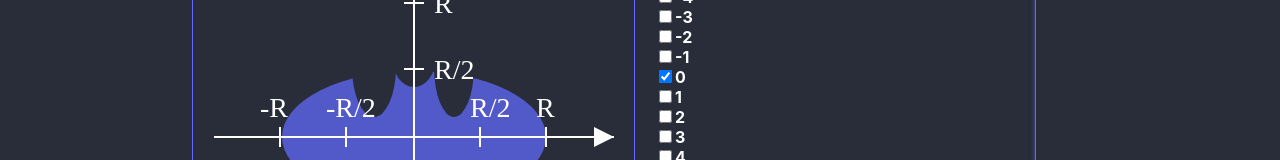
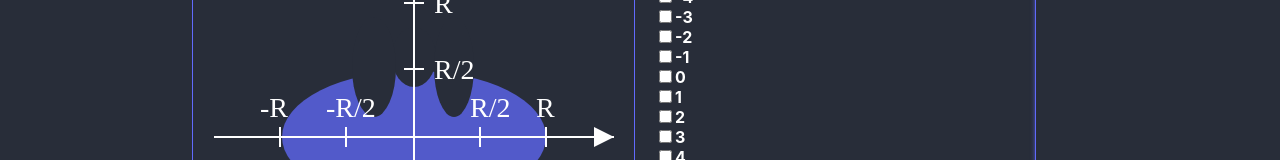
Before and after one commit to PotatoCoder228/Web_Lab_4, a React (Create React App) app in the folder frontend/: page /user in a window 1280 px wide. Shown: the part 353-513 px from the top of the page. Built offline with nearby package versions, Linux system fonts and the light colour scheme; no server answers; sample sign-in values are in the browser's storage.

Commit message:
Added: Jesus has left me... added new exceptions handlers in main page

```diff
--- a/frontend/src/components/main-page/MainPage-style.css
+++ b/frontend/src/components/main-page/MainPage-style.css
@@ -1,18 +1,29 @@
+.MainPage-connect-stat {
+    text-align: center;
+    margin-left: auto;
+    margin-right: auto;
+    display: block;
+    width: 50%;
+    color: floralwhite;
+    margin-bottom: 5%;
+    max-height: 100px;
+}
+
 @media screen and (min-width: 1090px) {
     .Main-div {
         margin-left: 15%;
         margin-right: 15%;
         margin-bottom: 10%;
         font-weight: bolder;
-        max-height: 600px;
+        height: 600px;
+        min-height: 650px;
     }
 
     .MainPage-table {
         width: 100%;
         display: table;
-        min-height: 490px;
         border: 1px solid #616afb;
-        max-height: 600px;
+        height: 600px;
     }
 }
 
--- a/frontend/src/components/main-page/MainPage.js
+++ b/frontend/src/components/main-page/MainPage.js
@@ -1,4 +1,4 @@
-import React from 'react';
+import React, {useState} from 'react';
 import './MainPage-style.css';
 import Canvas from "../Canvas/Canvas";
 import ShotDataForm from "../shot-data-form/ShotDataForm";
@@ -7,6 +7,12 @@ import {Header} from "../header/Header";
 import axiosInstance from "../axios/Axios";
 
 export function MainPage({setIsLoggedIn, coordinates, rows}) {
+
+    const warnStatStyle = {
+        color: 'red'
+    }
+
+    const [connectionStat, setConnectionStat] = useState(<div className="MainPage-connect-stat"></div>);
     const loadTableFromServer = (rows) => {
         axiosInstance.get('/hits', {withCredentials: true}).then(function (response) {
             if (response.status === 200) {
@@ -28,7 +34,8 @@ export function MainPage({setIsLoggedIn, coordinates, rows}) {
             <div className="Main-div">
                 <div className="MainPage-table">
                     <Canvas coordinates={coordinates} rows={rows}></Canvas>
-                    <ShotDataForm coordinates={coordinates} rows={rows}></ShotDataForm>
+                    <ShotDataForm coordinates={coordinates} rows={rows} connectionStat={connectionStat}
+                                  setConnectionStat={setConnectionStat}></ShotDataForm>
                     <ResultTable rows={rows}></ResultTable>
                 </div>
             </div>
--- a/frontend/src/components/registration-form/Registration.js
+++ b/frontend/src/components/registration-form/Registration.js
@@ -38,16 +38,12 @@ export function Registration({
         setPassword(e.target.value)
     }
 
-    const redirectToLogin = (e) => {
-        history.push('/login');
-    }
-
     const handleRegistration = (e) => {
         setRegErr(<div className="Registration-status">Ожидание ответа...</div>);
         e.preventDefault();
         console.log("Пробуем");
         if (checkPassword !== password) {
-            setRegErr(<div className="Registration-status" style = {warnStyle}>Пароли не совпадают!</div>);
+            setRegErr(<div className="Registration-status" style={warnStyle}>Пароли не совпадают!</div>);
         } else {
             axiosInstance.post('/registration', {
                 login: login,
@@ -67,7 +63,8 @@ export function Registration({
                 console.log(error);
                 //forceRerendering();
                 if (error.response === undefined) {
-                    setRegErr(<div className="Registration-status" style = {warnStyle}>Не удалось установить соединение с сервером.</div>);
+                    setRegErr(<div className="Registration-status" style={warnStyle}>Не удалось установить соединение с
+                        сервером.</div>);
                 } else {
                     setRegErr(<div className="Registration-status">{error.response.data.result}</div>);
                 }
--- a/frontend/src/components/result-table/ResultTable-style.css
+++ b/frontend/src/components/result-table/ResultTable-style.css
@@ -1,6 +1,7 @@
 .Table-container {
     min-width: 440px;
     box-shadow: 0 0 5px #616afb;
+    min-height: 650px;
 }
 
 #names {
@@ -34,8 +35,8 @@
     min-width: 440px;
     border-bottom: 1px solid #616afb;
     overflow-scrolling: auto;
-    min-height: 600px;
-    max-height: 600px;
+    min-height: 650px;
+    max-height: 650px;
     overflow: scroll;
 }
 
--- a/frontend/src/components/shot-data-form/ShotDataForm-style.css
+++ b/frontend/src/components/shot-data-form/ShotDataForm-style.css
@@ -9,7 +9,7 @@
         min-width: 400px;
         width: 600px;
         max-width: 600px;
-        max-height: 600px;
+        min-height: 650px;
     }
 
     .ShotDataForm-column-name {
--- a/frontend/src/components/shot-data-form/ShotDataForm.js
+++ b/frontend/src/components/shot-data-form/ShotDataForm.js
@@ -3,13 +3,21 @@ import './ShotDataForm-style.css';
 import axiosInstance from "../axios/Axios";
 import {Point} from "../../App";
 
-const ShotDataForm = ({coordinates, rows}) => {
+const ShotDataForm = ({coordinates, rows, connectionStat, setConnectionStat}) => {
 
     coordinates.setX(0);
     coordinates.setY(0);
     coordinates.setR(1);
 
+    const warnStatStyle = {
+        color: 'red'
+    }
+    const okStatStyle = {
+        color: 'green'
+    }
+
     const onSubmit = (e) => {
+        setConnectionStat(<div className="MainPage-connect-stat">Отправка...</div>);
         e.preventDefault();
         axiosInstance.post('/hits', {
             x: coordinates.getX(),
@@ -30,11 +38,21 @@ const ShotDataForm = ({coordinates, rows}) => {
                     console.log("y:" + response.data.y);
                     console.log("r:" + response.data.r);
                     console.log("hitResult:" + response.data.hitResult);
+                    setConnectionStat(<div className="MainPage-connect-stat" style={okStatStyle}>Отправлено</div>);
                 } else {
                     console.log("Hit is Not OK");
+                    setConnectionStat(<div className="MainPage-connect-stat"
+                                           style={warnStatStyle}>{response.data.result}</div>);
                 }
             }).catch((error) => {
             console.log(error);
+            if (error.response === undefined) {
+                setConnectionStat(<div className="MainPage-connect-stat" style={warnStatStyle}>Что-то пошло не
+                    так...<br></br>Соединение с сервером потеряно</div>);
+            } else {
+                setConnectionStat(<div className="MainPage-connect-stat"
+                                       style={warnStatStyle}>{error.response.data.result}</div>);
+            }
         });
     }
 
@@ -79,7 +97,7 @@ const ShotDataForm = ({coordinates, rows}) => {
     return (
         <div className="ShotDataForm-column">
             <div className="ShotDataForm-column-name">Coordinates</div>
-            <form className="ShotDataForm-coordinates-form" onSubmit={onSubmit}>
+            <div className="ShotDataForm-coordinates-form">
                 <div className="ShotDataForm-inputs">
 
                     <div className="ShotDataForm-input-name">
@@ -95,7 +113,7 @@ const ShotDataForm = ({coordinates, rows}) => {
                         <input type="checkbox" className="ShotDataForm-checkbox-x" onChange={checkBoxOneValue}
                                value="-1"/>-1
                         <input type="checkbox" className="ShotDataForm-checkbox-x" onChange={checkBoxOneValue}
-                               value="0" checked="true"/>0
+                               value="0"/>0
                         <input type="checkbox" className="ShotDataForm-checkbox-x" onChange={checkBoxOneValue}
                                value="1"/>1
                         <input type="checkbox" className="ShotDataForm-checkbox-x" onChange={checkBoxOneValue}
@@ -132,10 +150,11 @@ const ShotDataForm = ({coordinates, rows}) => {
                     </div>
                 </div>
                 <div className="ShotDataForm-request-buttons">
-                    <button id="ShotDataForm-input-submit" type="submit">Отправить</button>
+                    {connectionStat}
+                    <button id="ShotDataForm-input-submit" onClick={onSubmit}>Отправить</button>
                     <button id="ShotDataForm-input-clear" onClick={onClearClick}>Очистить</button>
                 </div>
-            </form>
+            </div>
         </div>
     );
 }
```
Also changed, not shown: 1 other file (tests, documents, lock files or other folders).
